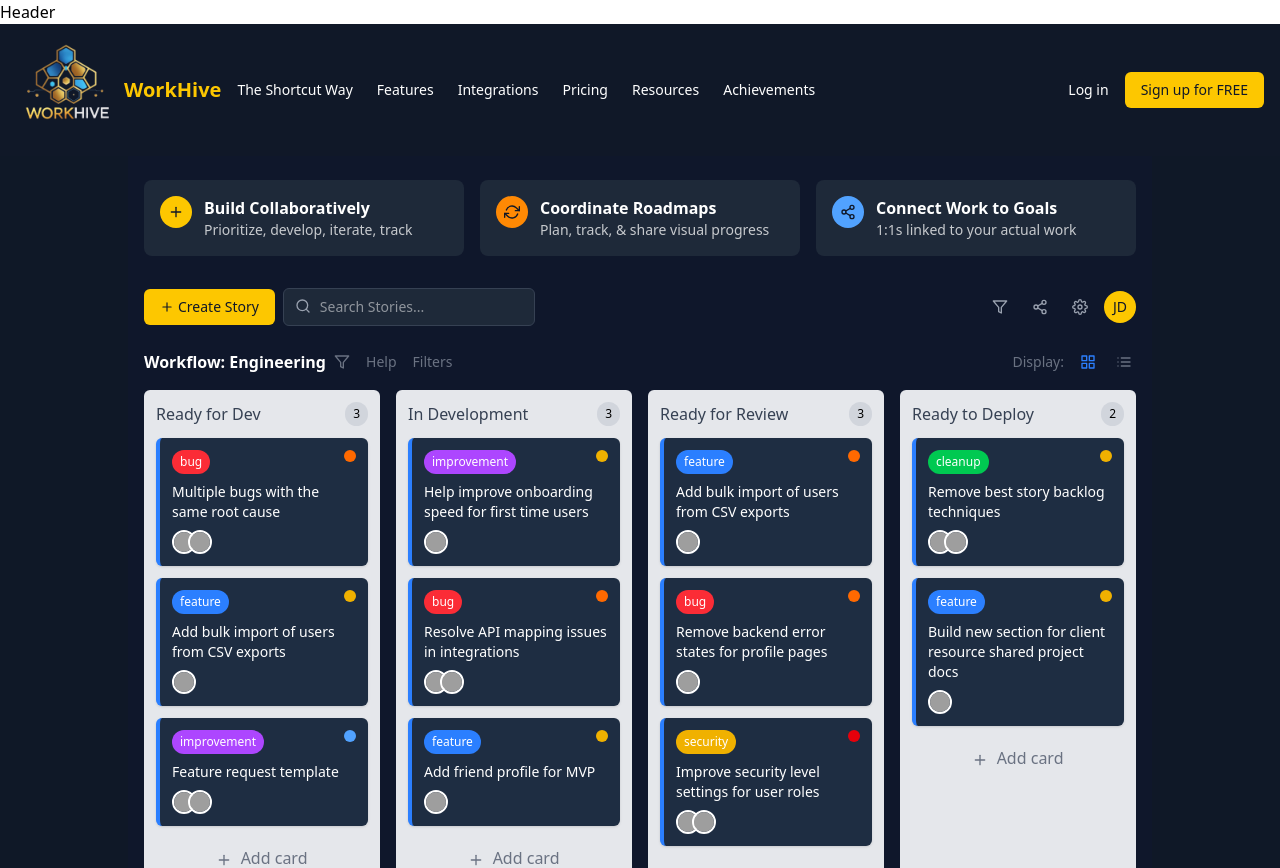
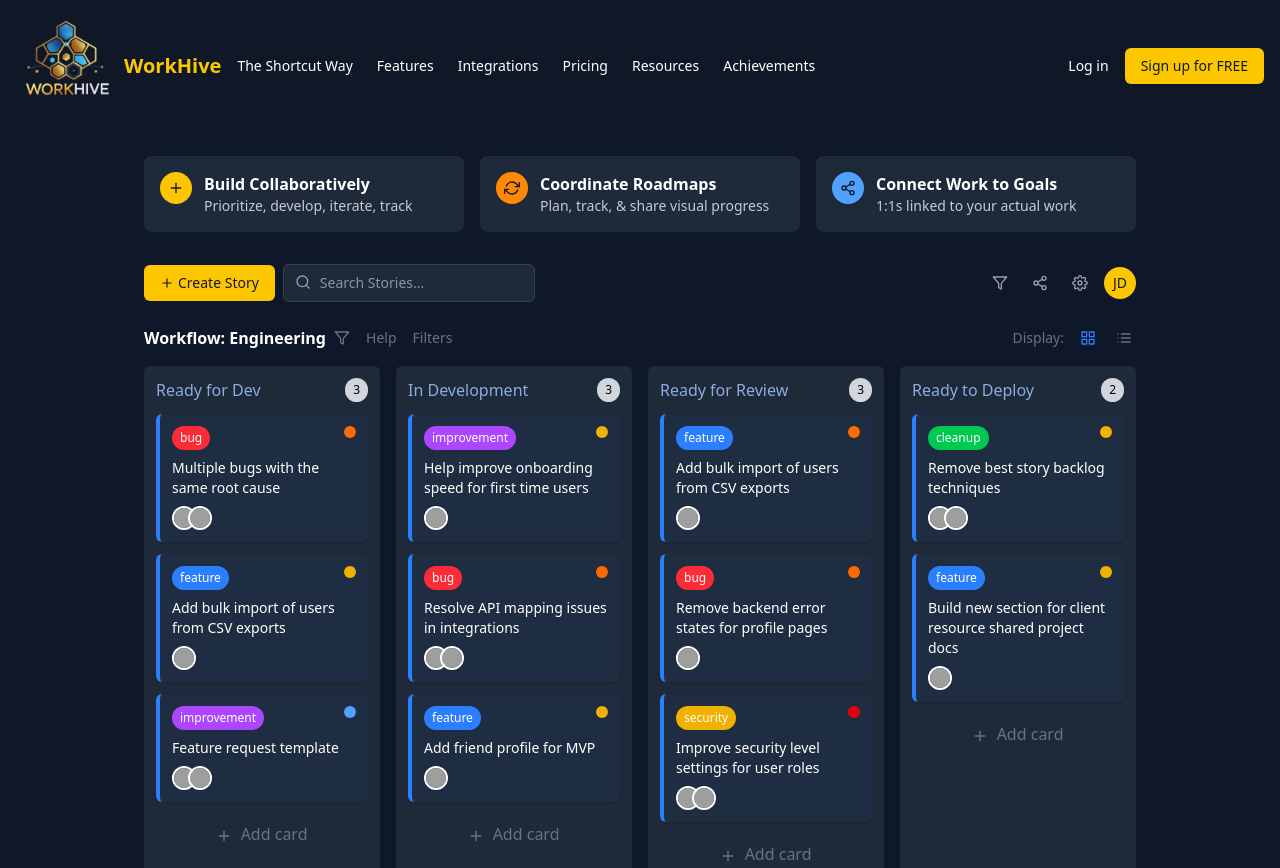
Before and after one commit to AngadSudan/work-hive, a React (Vite) app: page /home in a window 1280 px wide. Shown: the top 868 px of the page. Built offline with nearby package versions, Linux system fonts and the light colour scheme; grey boxes are pictures that could not be loaded.

Commit message:
modified home and remove header and footer

```diff
--- a/src/App.jsx
+++ b/src/App.jsx
@@ -8,10 +8,10 @@ import Home from "./pages/Home.jsx";
 function App() {
   return (
     <>
-      <Header />
+      {/* <Header /> */}
       <Outlet>
        </Outlet>
-      <Footer />
+      {/* <Footer /> */}
     </>
   );
 }
--- a/src/pages/Home.jsx
+++ b/src/pages/Home.jsx
@@ -255,9 +255,9 @@ const Home = () => {
         </div>
 
         <div className="grid grid-cols-1 md:grid-cols-4 gap-4">
-          <div className="bg-gray-200 rounded-md p-3">
+          <div className="bg-[#1e2939] rounded-md p-3">
             <div className="flex justify-between items-center mb-3">
-              <h3 className="font-medium text-gray-700">Ready for Dev</h3>
+              <h3 className="font-medium text-[#8dacde]">Ready for Dev</h3>
               <span className="text-xs bg-gray-300 py-1 px-2 rounded-full">{tasks.backlog.length}</span>
             </div>
             {tasks.backlog.map(task => (
@@ -268,9 +268,9 @@ const Home = () => {
             </button>
           </div>
 
-          <div className="bg-gray-200 rounded-md p-3">
+          <div className="bg-[#1e2939] rounded-md p-3">
             <div className="flex justify-between items-center mb-3">
-              <h3 className="font-medium text-gray-700">In Development</h3>
+              <h3 className="font-medium text-[#8dacde]">In Development</h3>
               <span className="text-xs bg-gray-300 py-1 px-2 rounded-full">{tasks.inDevelopment.length}</span>
             </div>
             {tasks.inDevelopment.map(task => (
@@ -281,9 +281,9 @@ const Home = () => {
             </button>
           </div>
 
-          <div className="bg-gray-200 rounded-md p-3">
+          <div className="bg-[#1e2939] rounded-md p-3">
             <div className="flex justify-between items-center mb-3">
-              <h3 className="font-medium text-gray-700">Ready for Review</h3>
+              <h3 className="font-medium text-[#8dacde]">Ready for Review</h3>
               <span className="text-xs bg-gray-300 py-1 px-2 rounded-full">{tasks.readyForReview.length}</span>
             </div>
             {tasks.readyForReview.map(task => (
@@ -294,9 +294,9 @@ const Home = () => {
             </button>
           </div>
 
-          <div className="bg-gray-200 rounded-md p-3">
+          <div className="bg-[#1e2939] rounded-md p-3">
             <div className="flex justify-between items-center mb-3">
-              <h3 className="font-medium text-gray-700">Ready to Deploy</h3>
+              <h3 className="font-medium text-[#8dacde]">Ready to Deploy</h3>
               <span className="text-xs bg-gray-300 py-1 px-2 rounded-full">{tasks.readyToDeploy.length}</span>
             </div>
             {tasks.readyToDeploy.map(task => (
```
